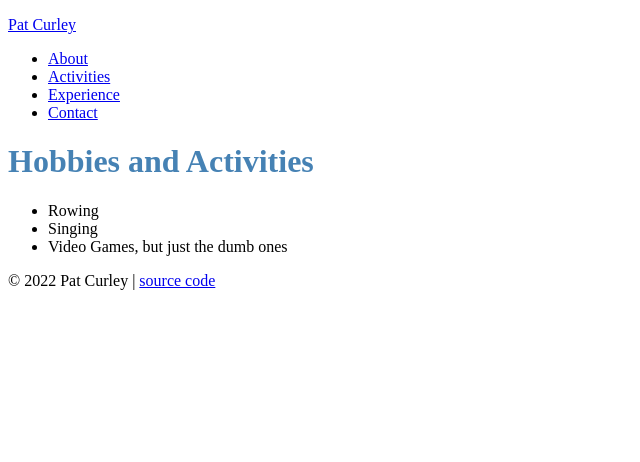
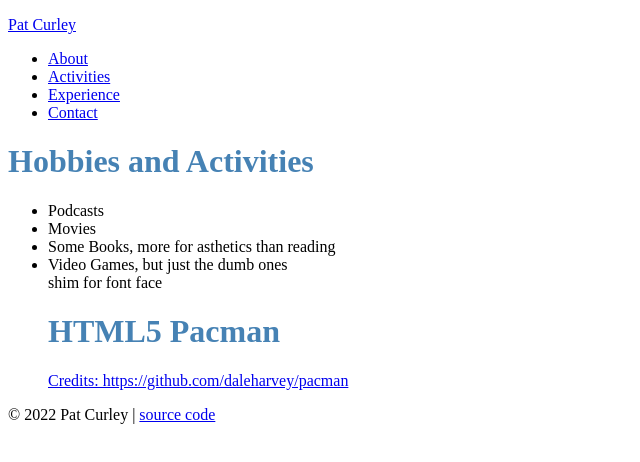
Before and after one commit to Patcurley1/student-site-inclass-example, a plain HTML site: page activities.html in a window 1280 px wide. Shown: the whole page, without its empty margins (0-640 px from the left). Drawn offline with Linux system fonts and the light colour scheme.

Commit message:
Update activities.html

```diff
--- a/activities.html
+++ b/activities.html
@@ -21,9 +21,17 @@
     <div class="page">
       <h1>Hobbies and Activities</h1>
       <ul>
-        <li>Rowing</li>
-        <li>Singing</li>
+        <li>Podcasts</li>
+        <li>Movies</li>
+        <li>Some Books, more for asthetics than reading</li>
         <li>Video Games, but just the dumb ones</li>
+        <div id="shim">shim for font face</div>
+
+<h1>HTML5 Pacman</h1>
+
+<p><a href="https://github.com/daleharvey/pacman" target="_blank">Credits: https://github.com/daleharvey/pacman</a></p>
+
+<div id="pacman"></div>
       </ul>
     </div>
 
```
